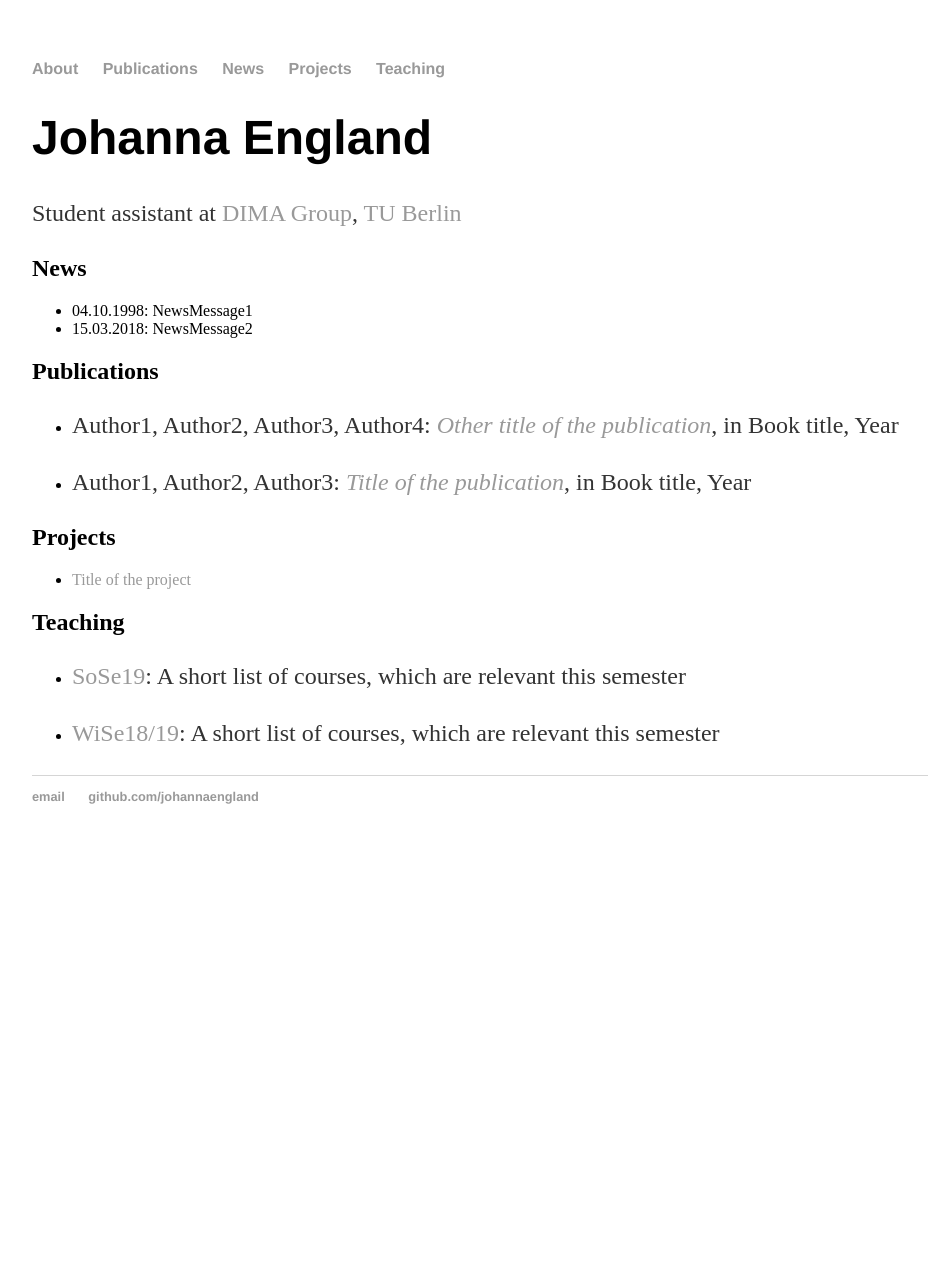
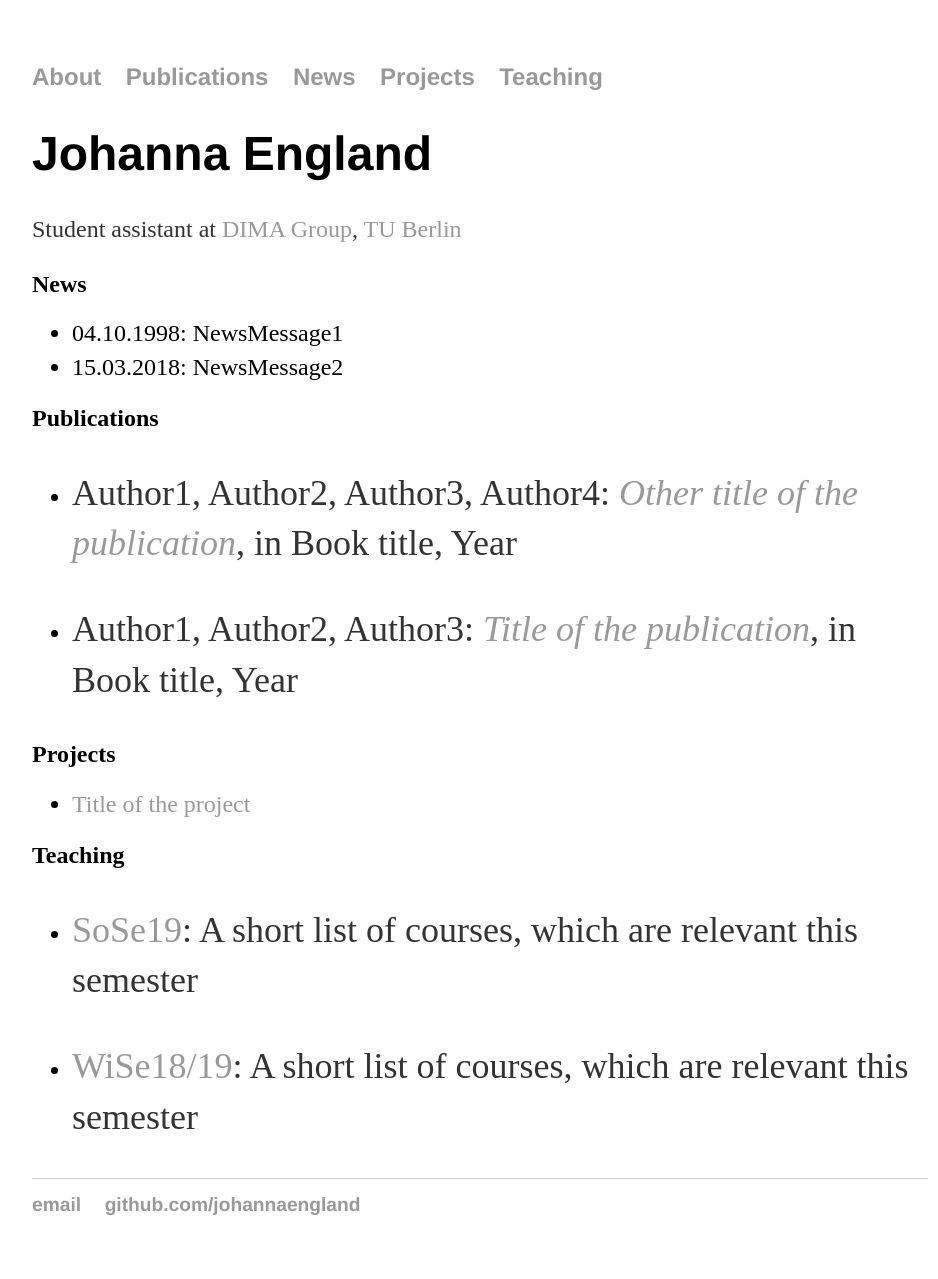
Before and after one commit to johannaengland/johannaengland.github.io, a Jekyll site: the page built from index.md, in a window 1280 px wide. Shown: the whole page, without its empty margins (160-1098 px from the left). Built offline with Jekyll 4.4.1, drawn with Linux system fonts in a browser that asks for light colours; before the commit the page ends 900 px from its top, so only the background shows below that.

Commit message:
Update main.css

```diff
--- a/css/main.css
+++ b/css/main.css
@@ -70,6 +70,11 @@ p {
     color: #333;
 }
 
+ul li p, ul li {
+    font-size: 1.5em;
+    line-height: 1.4em;
+}
+
 ul.posts {
     margin: 20px auto 40px;
     font-size: 1.5em;
```
